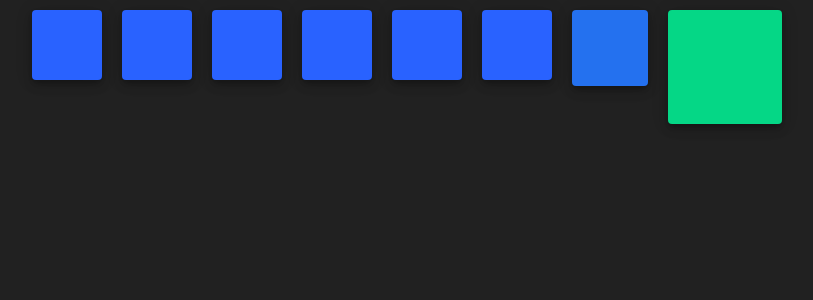
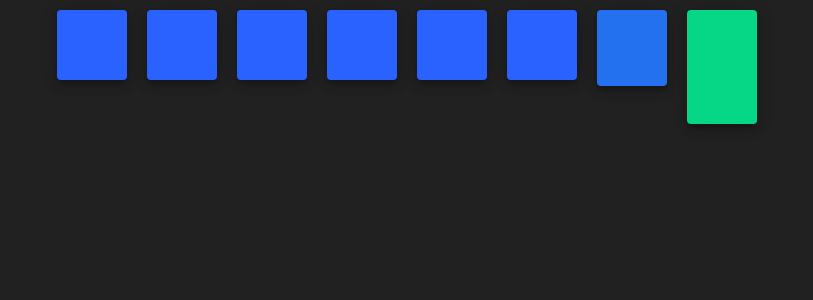
Before and after one commit to matt-eric/web-audio-fft-visualization-with-react-hooks, a React (Create React App) app: page / in a window 1280 px wide. Shown: the top 300 px of the page, without its empty margins (233-1046 px from the left). Built offline with nearby package versions, Linux system fonts and the light colour scheme.

Commit message:
made transitional components rectangular to avoid width issues

```diff
--- a/src/App.css
+++ b/src/App.css
@@ -28,13 +28,15 @@
   height: 50px;
   background-color: #2962ff;
   transition: all 1s;
+
 }
 
 #largeBox {
   padding: 10px;
   margin: 10px;
-  width: 100px;
+  width: 50px;
   height: 100px;
   background-color: #00e676;
   transition: all 1s;
+  drop-shadow: 0 0 25px white;
 }
--- a/src/App.js
+++ b/src/App.js
@@ -7,10 +7,7 @@ class App extends React.Component {
   constructor(props) {
     super(props);
     this.state = {
-      arr: [
-        1,2,3,4,
-        5,6,7,8
-          ],
+      arr: [1,2,3,4,5,6,7,8],
       number: 1
     }
   }
```
